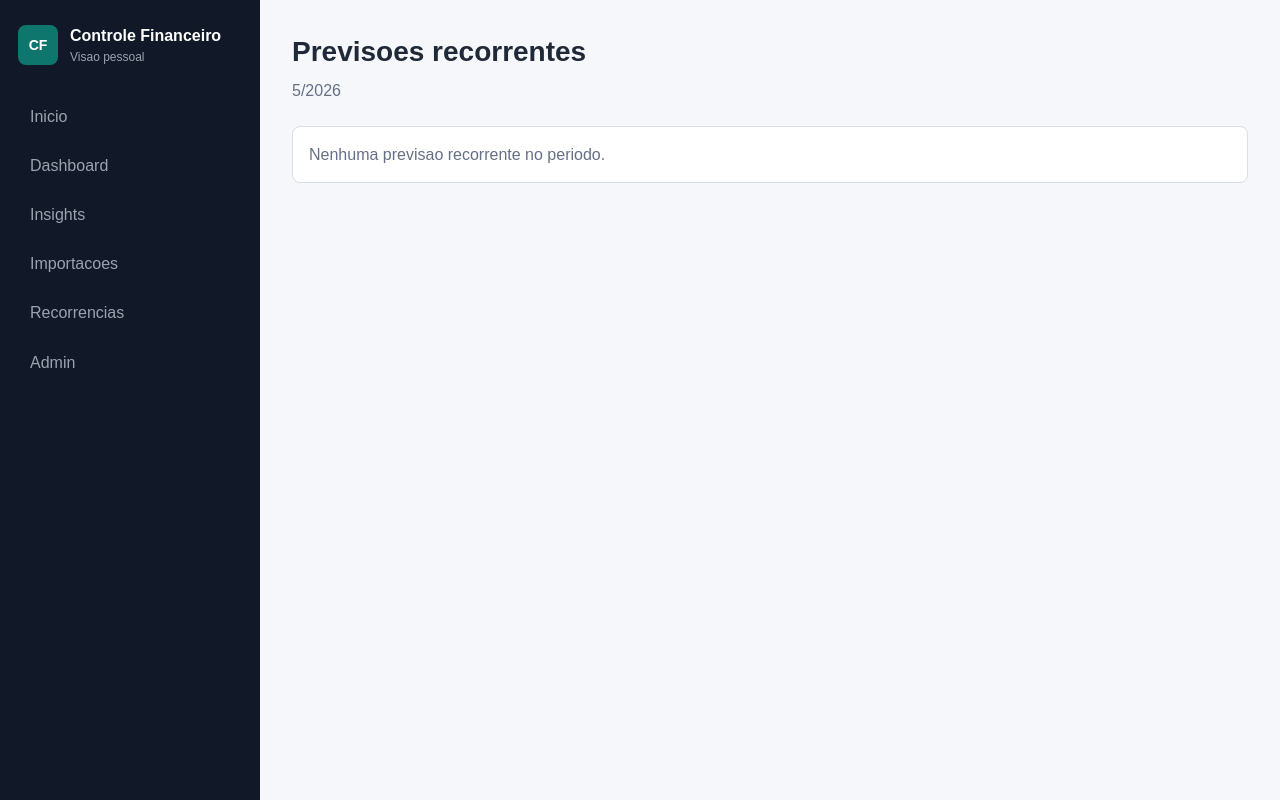
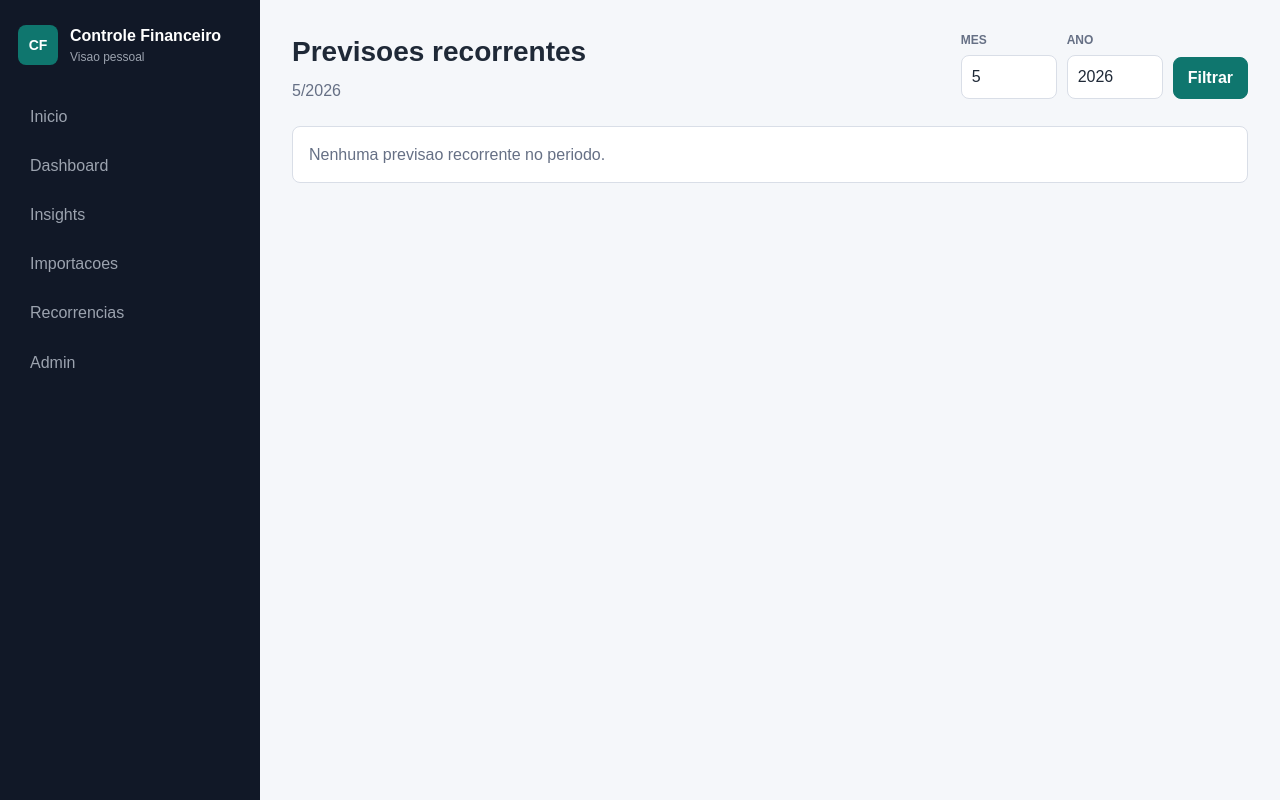
Before and after one commit to Lucassribeiro9/controle-financeiro, a Django app: page /recurrences/month/2026/05/page/ in a window 1280 px wide. Run offline with Django 5.2, Linux system fonts and the light colour scheme; data that the repository does not hold is empty.

Commit message:
feat: adiciona filtro de periodo nas telas mensais (#43)

```diff
--- a/core/templates/core/home.html
+++ b/core/templates/core/home.html
@@ -11,7 +11,7 @@
     </header>
 
     <div class="shortcut-grid">
-        <a class="shortcut-card" href="/reports/month/2026/5/">
+        <a class="shortcut-card" href="/reports/month/">
             <strong>Dashboard mensal</strong>
             <span>Resumo de receitas, despesas, patrimonio, faturas e metas.</span>
         </a>
@@ -26,7 +26,7 @@
             <span>Confira lancamentos importados antes de confirmar transacoes.</span>
         </a>
 
-        <a class="shortcut-card" href="/recurrences/month/2026/5/page/">
+        <a class="shortcut-card" href="/recurrences/month/page/">
             <strong>Recorrencias</strong>
             <span>Revise previsoes mensais e confirme lancamentos recorrentes.</span>
         </a>
--- a/recurrences/templates/recurrences/forecasts.html
+++ b/recurrences/templates/recurrences/forecasts.html
@@ -8,6 +8,18 @@
             <h1>Previsoes recorrentes</h1>
             <p class="muted">{{ month }}/{{ year }}</p>
         </div>
+
+        <form class="period-form" method="get" action="{% url 'recurrences:forecasts-filter-page' %}">
+            <label>
+                <span>Mes</span>
+                <input name="month" type="number" min="1" max="12" value="{{ month }}" required>
+            </label>
+            <label>
+                <span>Ano</span>
+                <input name="year" type="number" min="2000" value="{{ year }}" required>
+            </label>
+            <button class="button" type="submit">Filtrar</button>
+        </form>
     </header>
 
     <div class="item-list">
--- a/recurrences/urls.py
+++ b/recurrences/urls.py
@@ -7,6 +7,11 @@ from . import views
 app_name = "recurrences"
 
 urlpatterns = [
+    path(
+        "recurrences/month/page/",
+        views.forecasts_filter_page,
+        name="forecasts-filter-page",
+    ),
     path(
         "recurrences/month/<int:year>/<int:month>/",
         views.monthly_forecasts,
--- a/recurrences/views.py
+++ b/recurrences/views.py
@@ -4,6 +4,7 @@ from decimal import Decimal, InvalidOperation
 
 from django.http import HttpRequest, JsonResponse
 from django.shortcuts import get_object_or_404, render
+from django.utils import timezone
 from django.views.decorators.http import require_GET, require_POST
 
 from .models import Recurrence
@@ -37,15 +38,30 @@ def _get_transaction_type_from_recurrence(recurrence: Recurrence) -> str:
     return Transaction.TransactionType.EXPENSE
 
 
+def _get_period_from_request(request: HttpRequest) -> tuple[int, int]:
+    """Extrai ano e mes da query string ou usa o mes atual."""
+
+    today = timezone.localdate()
+    year = int(request.GET.get("year") or today.year)
+    month = int(request.GET.get("month") or today.month)
+    return year, month
+
+
+def _get_forecasts_for_period(*, year: int, month: int):
+    """Lista previsoes recorrentes de um periodo."""
+
+    return Transaction.objects.filter(
+        transaction_type=Transaction.TransactionType.FORECAST,
+        date__year=year,
+        date__month=month,
+    ).order_by("date", "description")
+
+
 @require_GET
 def monthly_forecasts(request: HttpRequest, year: int, month: int) -> JsonResponse:
     """Lista previsoes do mes para conferencia do usuario."""
 
-    forecasts = Transaction.objects.filter(
-        transaction_type=Transaction.TransactionType.FORECAST,
-        date__year=year,
-        date__month=month,
-    ).order_by("date", "description")
+    forecasts = _get_forecasts_for_period(year=year, month=month)
 
     payload = [
         {
@@ -66,12 +82,7 @@ def monthly_forecasts(request: HttpRequest, year: int, month: int) -> JsonRespon
 def forecasts_page(request: HttpRequest, year: int, month: int):
     """Renderiza a pagina de previsoes recorrentes do mes."""
 
-    forecasts = Transaction.objects.filter(
-        transaction_type=Transaction.TransactionType.FORECAST,
-        date__year=year,
-        date__month=month,
-    ).order_by("date", "description")
-
+    forecasts = _get_forecasts_for_period(year=year, month=month)
     return render(
         request,
         "recurrences/forecasts.html",
@@ -81,6 +92,14 @@ def forecasts_page(request: HttpRequest, year: int, month: int):
             "forecasts": forecasts,
         },
     )
+
+
+@require_GET
+def forecasts_filter_page(request: HttpRequest):
+    """Renderiza previsoes recorrentes usando periodo informado por filtro."""
+
+    year, month = _get_period_from_request(request)
+    return forecasts_page(request, year=year, month=month)
 
 
 @require_POST
--- a/reports/urls.py
+++ b/reports/urls.py
@@ -8,6 +8,11 @@ app_name = "reports"
 
 urlpatterns = [
     path(
+        "reports/month/",
+        views.monthly_dashboard_page,
+        name="monthly-dashboard-page",
+    ),
+    path(
         "reports/month/<int:year>/<int:month>/",
         views.monthly_dashboard,
         name="monthly-dashboard",
--- a/static/css/app.css
+++ b/static/css/app.css
@@ -129,6 +129,7 @@ h2 {
 .page-header {
     align-items: start;
     display: flex;
+    gap: 16px;
     justify-content: space-between;
     margin-bottom: 24px;
 }
@@ -336,7 +337,8 @@ h2 {
 
 .form-field input,
 .form-field select,
-.inline-form input {
+.inline-form input,
+.period-form input {
     background: var(--surface);
     border: 1px solid var(--line);
     border-radius: var(--radius);
@@ -344,6 +346,30 @@ h2 {
     font: inherit;
     min-height: 42px;
     padding: 9px 10px;
+}
+
+.period-form {
+    align-items: end;
+    display: flex;
+    flex-wrap: wrap;
+    gap: 10px;
+    justify-content: end;
+}
+
+.period-form label {
+    display: grid;
+    gap: 6px;
+}
+
+.period-form span {
+    color: var(--muted);
+    font-size: 12px;
+    font-weight: 700;
+    text-transform: uppercase;
+}
+
+.period-form input {
+    width: 96px;
 }
 
 .inline-form {
@@ -420,6 +446,12 @@ h2 {
         padding: 20px;
     }
 
+    .page-header,
+    .period-form {
+        display: grid;
+        justify-content: stretch;
+    }
+
     h1 {
         font-size: 24px;
     }
@@ -434,6 +466,7 @@ h2 {
     .action-row,
     .action-row form,
     .inline-form input,
+    .period-form input,
     .button {
         width: 100%;
     }
--- a/templates/partials/sidebar.html
+++ b/templates/partials/sidebar.html
@@ -9,10 +9,10 @@
 
     <nav class="app-nav">
         <a href="/">Inicio</a>
-        <a href="/reports/month/2026/5/">Dashboard</a>
+        <a href="/reports/month/">Dashboard</a>
         <a href="/insights/page/">Insights</a>
         <a href="/imports/review/page/">Importacoes</a>
-        <a href="/recurrences/month/2026/5/page/">Recorrencias</a>
+        <a href="/recurrences/month/page/">Recorrencias</a>
         <a href="/admin/">Admin</a>
     </nav>
 </aside>
```
Also changed, not shown: recurrences/tests/test_views.py (+22 -0 lines), reports/templates/reports/monthly_dashboard.html (+12 -0 lines), reports/tests/test_views.py (+25 -0 lines), reports/views.py (+30 -2 lines).
